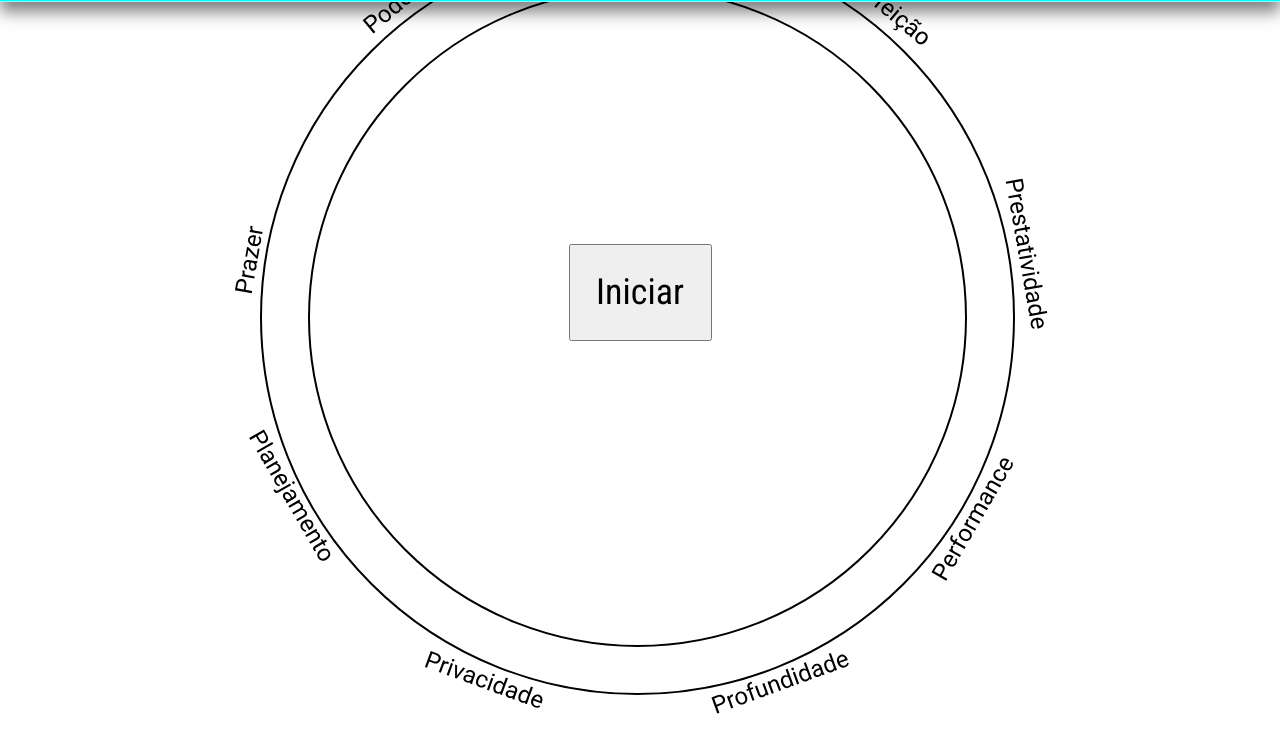
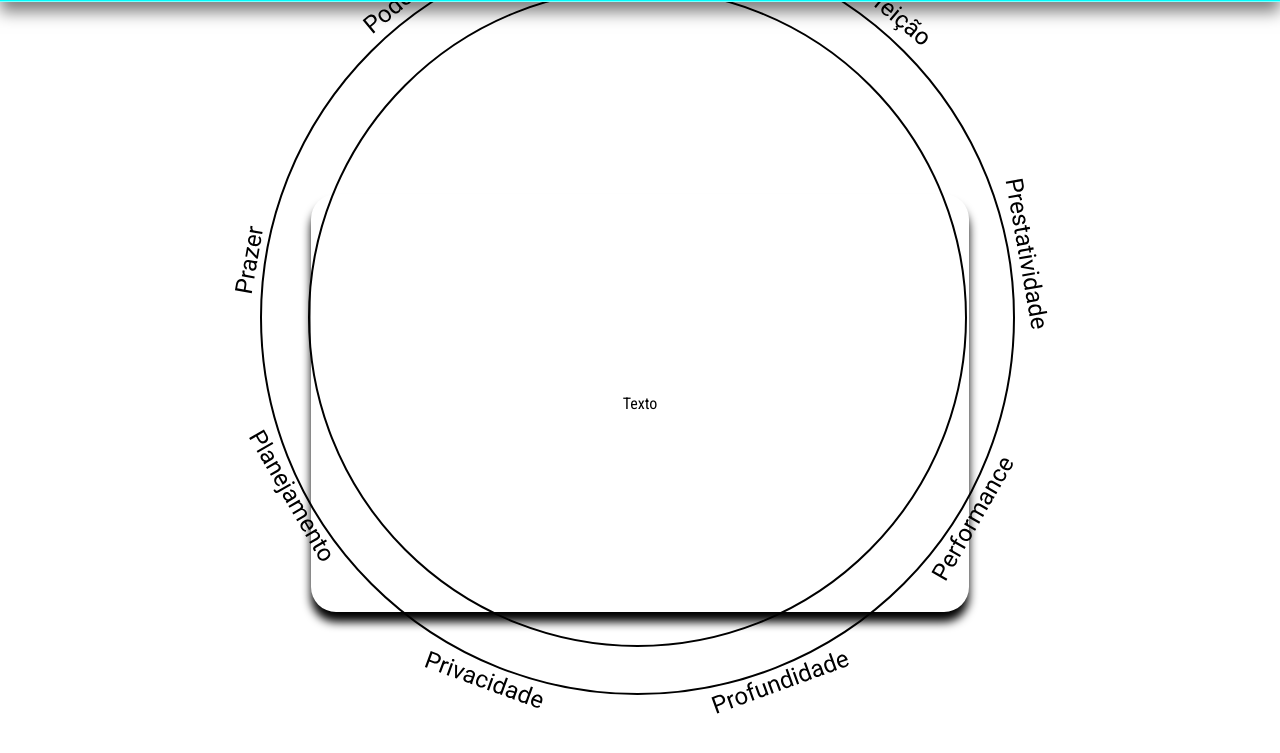
Before and after one commit to AlbusQuercus94/Eneagrama, a plain HTML site: page index.html in a window 1280 px wide. Both pictures are taken after a click on the button "Iniciar". Shown: the part 79-832 px from the top of the page. Before the commit the page ends 800 px from the top, so only its background shows below. Drawn offline with nearby package versions, Linux system fonts and the light colour scheme.

Commit message:
Creating DOM Function

```diff
--- a/index.html
+++ b/index.html
@@ -8,7 +8,7 @@
     <script src="https://ajax.googleapis.com/ajax/libs/jquery/3.5.1/jquery.min.js"></script>
     <title>Eneagrama</title>
 </head>
-<body>
+<body onload="">
     <div class="background"></div>
     <header>
             <a class="btn">
@@ -22,7 +22,9 @@
             </a>
     </header>
     <section id='main'>
-        <button class="btn" id="iniciar">Iniciar</button>
+        <button class="btn" id="iniciar" >
+            Iniciar
+        </button>
         <!-- <div class="card">
             <div id='content'></div>
         </div> -->
--- a/main.js
+++ b/main.js
@@ -3,6 +3,9 @@ import {dados} from "./dados.js" //Importando os dados
 const eneatipo = Object.keys(dados) //Para poder alterar as cores do css.
 
 const {perfeicao, prestatividade, performance, profundidade, privacidade, planejamento, prazer, poder, paz, desempate} = dados // Criando constantes com cada tipo de carta eneatipo e desempate.
+
+const content = document.querySelector('#content')
+const main = document.querySelector('#main')
 
 for(let x in desempate.cartoes){
     if(desempate.cartoes[x].empate1===3 && desempate.cartoes[x].empate2===6){
@@ -13,9 +16,23 @@ for(let x in desempate.cartoes){
 }
 
 
+var btn = document.querySelector('#iniciar')
 
-var content = document.querySelector('#content')
+function iniciar(){
+    const card = document.createElement('div');
+    card.className="card";
+    const cardText = document.createTextNode('Texto')
+    card.appendChild(cardText)
+    console.log(card);
+    main.appendChild(card);
+    main.removeChild(btn)
 
-content.innerHTML = `<p>${perfeicao.cartoes[2].afirmacao}</p>`
-content.style.color = `var(--${eneatipo[8]}-txt-color)`
-document.querySelector('.card').style.backgroundColor = `var(--${eneatipo[8]}-bg-color)`
+}
+
+
+
+btn.addEventListener('click', iniciar)
+
+// content.innerHTML = `<p>${perfeicao.cartoes[2].afirmacao}</p>`
+// content.style.color = `var(--${eneatipo[8]}-txt-color)`
+// document.querySelector('.card').style.backgroundColor = `var(--${eneatipo[8]}-bg-color)`
```
